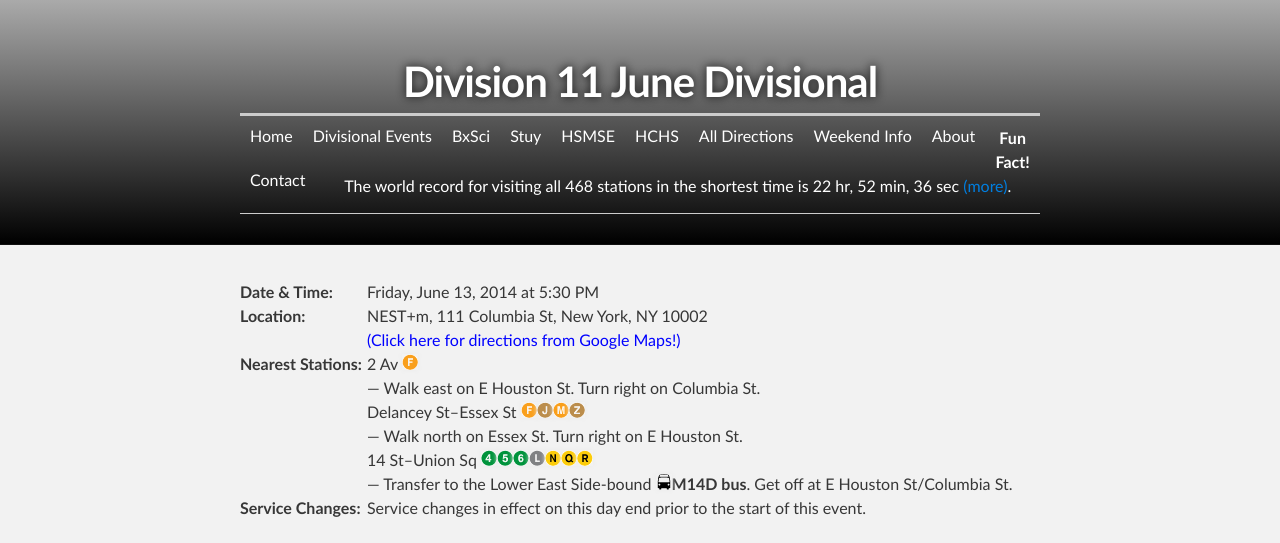
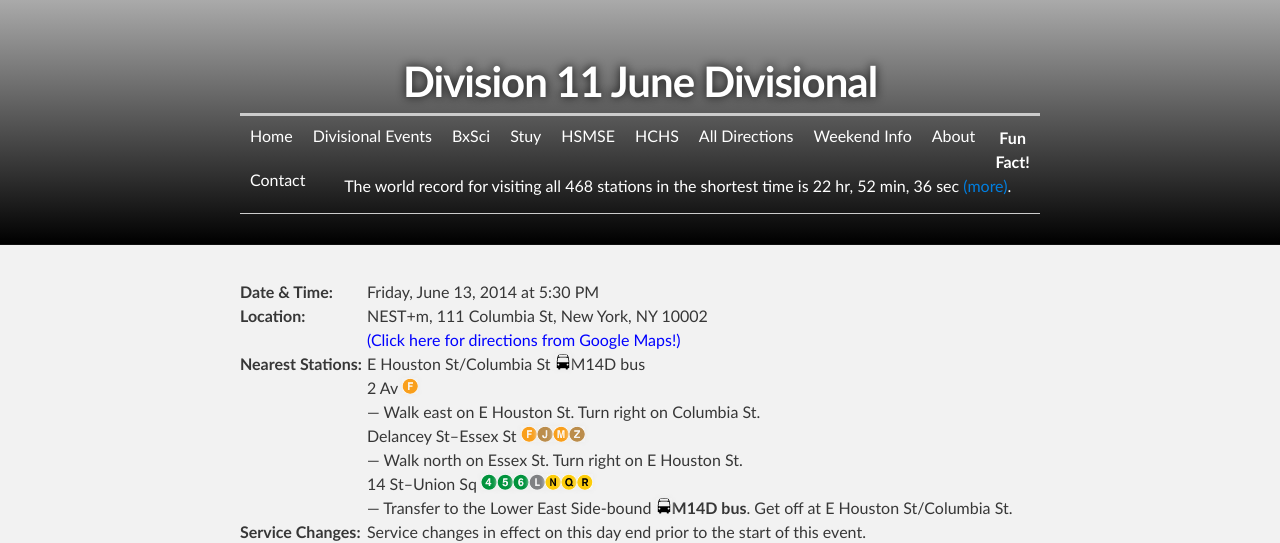
Before and after one commit to d11directions/d11directions.github.io, a Jekyll site: the page built from _posts/2014-06-13-June_Divisional.html, in a window 1280 px wide. Shown: the top 543 px of the page. Built offline with Jekyll 4.4.1, drawn with Linux system fonts in a browser that asks for light colours.

Commit message:
Update June Divisional update nearest stations

```diff
--- a/_posts/2014-06-13-June_Divisional.html
+++ b/_posts/2014-06-13-June_Divisional.html
@@ -6,6 +6,7 @@ tags: [d11]
 time: Friday, June 13, 2014 at 5:30 PM
 location: NEST+m, 111 Columbia St, New York, NY 10002
 nearest-stations:
+    - E Houston St/Columbia St <img src="/img/bus.png" alt="[bus icon]">M14D bus
     - 2 Av <img src="/img/F.png" alt="(F)"><br>&mdash; Walk east on E Houston St. Turn right on Columbia St.
     - Delancey St&ndash;Essex St <img src="/img/F.png" alt="(F)"><img src="/img/J.png" alt="(J)"><img src="/img/M.png" alt="(M)"><img src="/img/Z.png" alt="(Z)"><br>&mdash; Walk north on Essex St. Turn right on E Houston St.
     - 14 St&ndash;Union Sq <img src="/img/4.png" alt="(4)"><img src="/img/5.png" alt="(5)"><img src="/img/6.png" alt="(6)"><img src="/img/L.png" alt="(L)"><img src="/img/N.png" alt="(N)"><img src="/img/Q.png" alt="(Q)"><img src="/img/R.png" alt="(R)"><br>&mdash; Transfer to the Lower East Side-bound <strong><img src="/img/bus.png" alt="[bus icon]">M14D bus</strong>. Get off at E Houston St/Columbia St.
```
